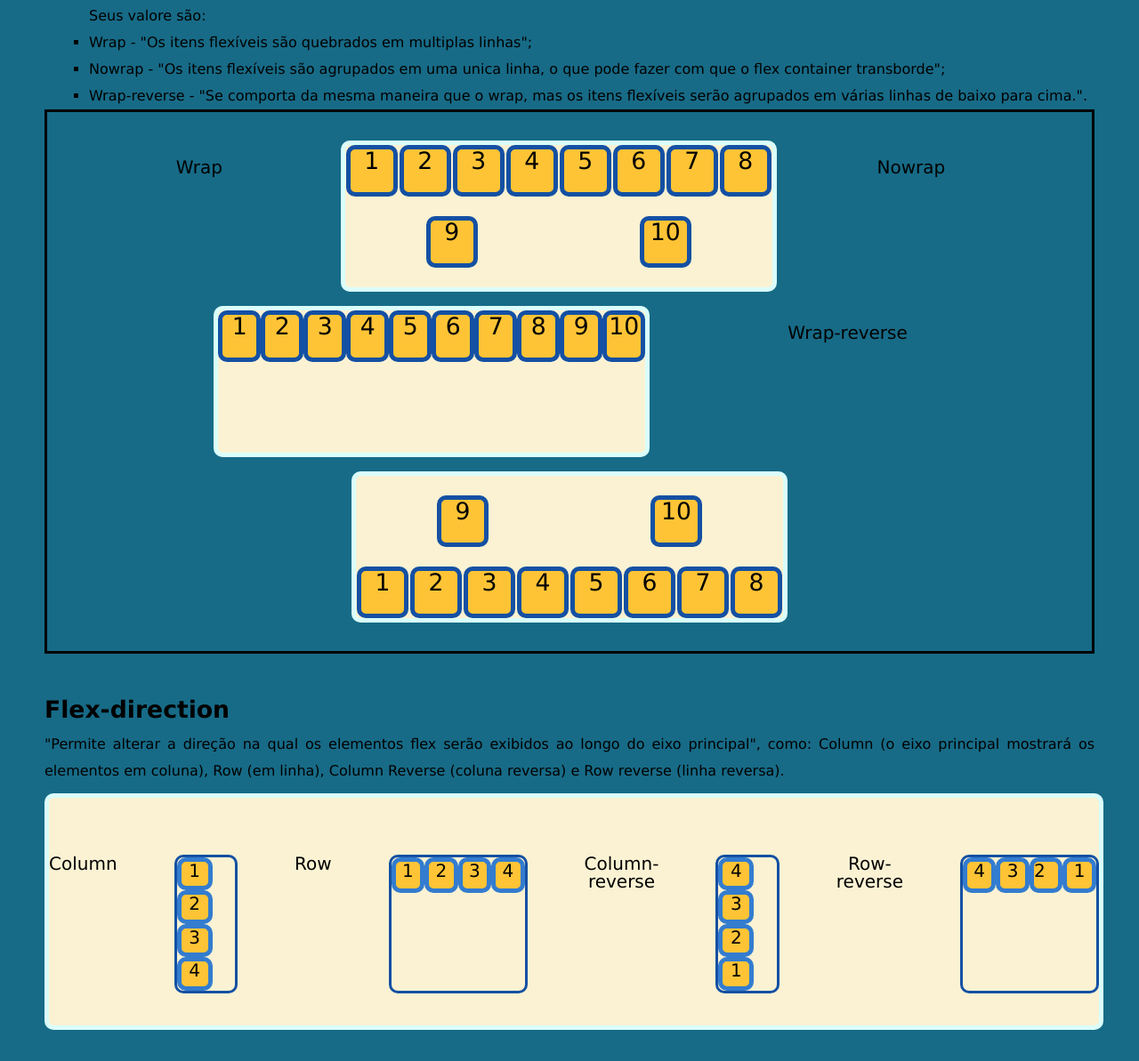
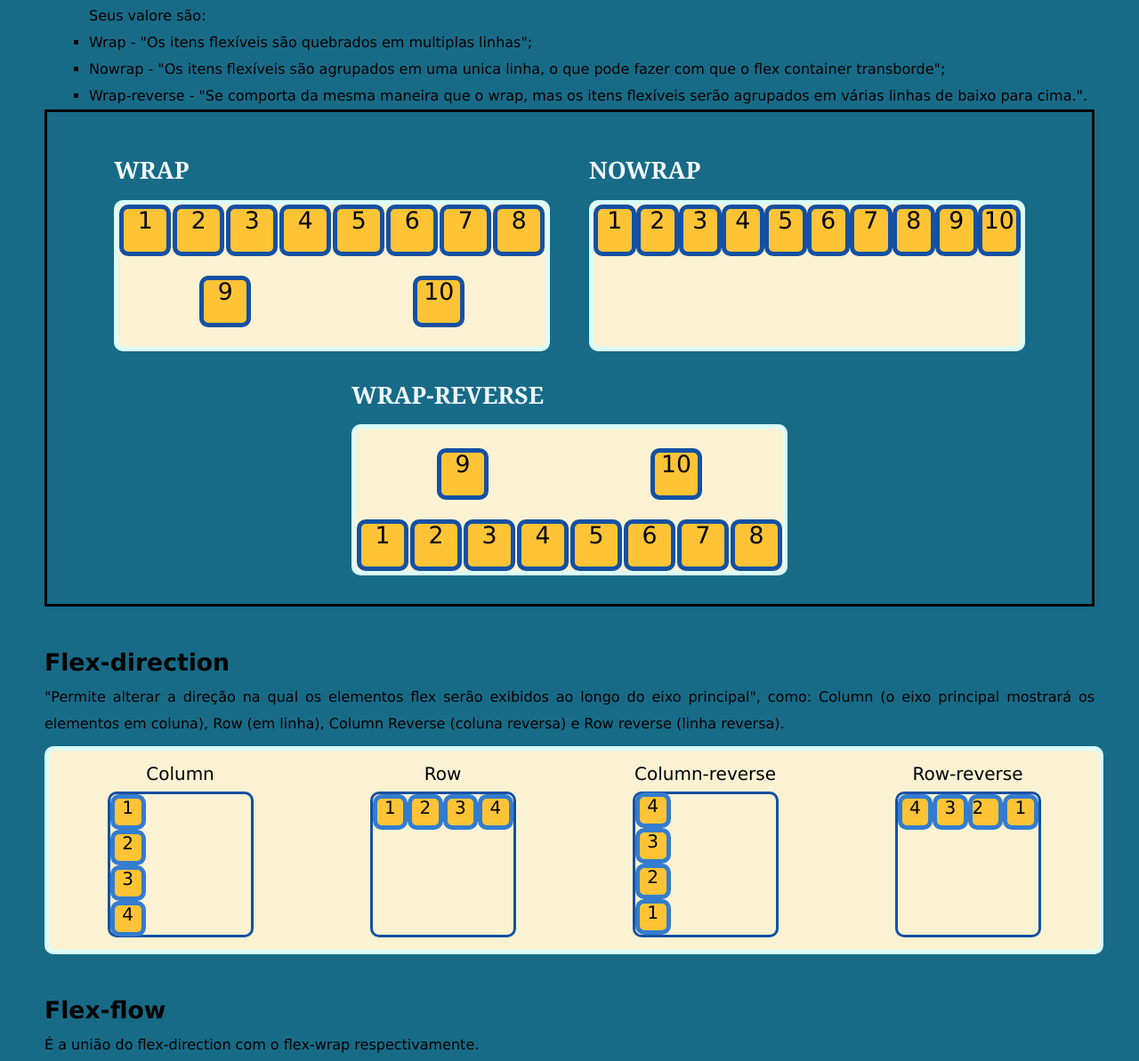
Before and after one commit to Juliana1800/flex-docs-, a plain HTML site: page index.html in a window 1280 px wide. Shown: the part 612-1805 px from the top of the page at 89% size. Drawn offline with Linux system fonts and the light colour scheme.

Commit message:
feat: Criando conteiners de titulo e contido

```diff
--- a/index.html
+++ b/index.html
@@ -1,5 +1,6 @@
 <!DOCTYPE html>
 <html lang="pt-BR">
+
 <head>
     <meta charset="UTF-8">
     <meta name="viewport" content="width=device-width, initial-scale=1.0">
@@ -7,13 +8,18 @@
     <link rel="stylesheet" href="./reset.css">
     <link rel="stylesheet" href="./style.css">
 </head>
+
 <body>
-    <h1>Flexbox Documentação</h1><hr>
+    <h1>Flexbox Documentação</h1>
+    <hr>
     <p class="espaco-do-h3">DISPLAY:FLEX;</p>
     <p class="p-descritivo">A primeira propriedade que precisa ser declarada para que o Flexbox funcione!
-    Define um container flex: inline ou blocos, ele é uni-dimensional, ou seja, podemos organizar horizontal ou verticalmente de forma a garatir que o comportem de maneira previsível oara evitar que saia do container de forma inesperada.
+        Define um container flex: inline ou blocos, ele é uni-dimensional, ou seja, podemos organizar horizontal ou
+        verticalmente de forma a garatir que o comportem de maneira previsível oara evitar que saia do container de
+        forma inesperada.
     </p>
-    <p class="descrição-propriedade">Algumas propriedades como flex-direction, justify-content e align-content já vem com os valores padrão</p>
+    <p class="descrição-propriedade">Algumas propriedades como flex-direction, justify-content e align-content já vem
+        com os valores padrão</p>
 
     <table> <!--table>(tr>th.propriedade+th*valor)+tr*3>td.propriedade+td.valor-->
         <tr>
@@ -34,98 +40,37 @@
         </tr>
     </table>
     <h1 class="titulo-exemplo">Flex-wrap</h1>
-    <p class="p-descritivo">"A propriedade flex-wrap define se os itens flexíveis são forçados a ficarem na mesma linha ou se podem ser quebradas em varias linhas. Se o argumento for valido, ele define a direção em que as linhas são empilhadas." </p>
+    <p class="p-descritivo">"A propriedade flex-wrap define se os itens flexíveis são forçados a ficarem na mesma linha
+        ou se podem ser quebradas em varias linhas. Se o argumento for valido, ele define a direção em que as linhas são
+        empilhadas." </p>
     <ul class="bullet">Seus valore são:
         <li>Wrap - "Os itens flexíveis são quebrados em multiplas linhas";
         </li>
-            <li>Nowrap - "Os itens flexíveis são agrupados em uma unica linha, o que pode fazer com que o flex container transborde";
+        <li>Nowrap - "Os itens flexíveis são agrupados em uma unica linha, o que pode fazer com que o flex container
+            transborde";
         </li>
-            <li>Wrap-reverse - "Se comporta da mesma maneira que o wrap, mas os itens flexíveis serão agrupados em várias linhas de baixo para cima.".
+        <li>Wrap-reverse - "Se comporta da mesma maneira que o wrap, mas os itens flexíveis serão agrupados em várias
+            linhas de baixo para cima.".
         </li>
     </ul>
-        <div class = "container-pai" >
-            <p class="titulos">Wrap</p>
+    <div class="container-pai">
+        <div class="container-titulo">
+            <h1 class="titulos">Wrap</h1>
             <div class=" flex container-filho wrap">
                 <div class="contido-pequeno">
-                        <p class ="font">1</p>
+                    <p class="font">1</p>
                 </div>
                 <div class="contido-pequeno">
-                        <p class ="font">2</p>
+                    <p class="font">2</p>
                 </div>
                 <div class="contido-pequeno">
-                        <p class ="font">3</p>
+                    <p class="font">3</p>
                 </div>
                 <div class="contido-pequeno">
-                        <p class ="font">4</p>
+                    <p class="font">4</p>
                 </div>
                 <div class="contido-pequeno">
-                        <p class ="font">5</p>
-                    </div>
-                    <div class="contido-pequeno">
-                        <p class="font">6</p>
-                    </div>
-                    <div class="contido-pequeno">
-                        <p class="font">7</p>
-                    </div>
-                    <div class="contido-pequeno">
-                        <p class="font">8</p>
-                    </div>
-                    <div class="contido-pequeno">
-                        <p class="font">9</p>
-                    </div>
-                    <div class="contido-pequeno">
-                        <p class="font">10</p>
-                    </div>
-            </div>
-            <h1 class="titulos">Nowrap</h1>
-            <div class="flex container-filho nowrap">
-                <div class="contido-pequeno">
-                    <p class ="font">1</p>
-                </div>
-                <div class="contido-pequeno">
-                    <p class ="font">2</p>
-                </div>
-                <div class="contido-pequeno">
-                    <p class ="font">3</p>
-                </div>
-                <div class="contido-pequeno">
-                    <p class = "font">4</p>
-                </div>
-                <div class="contido-pequeno">
-                    <p class = "font">5</p>
-                </div>
-                <div class="contido-pequeno">
-                    <p class="font">6</p>
-                </div>
-                <div class="contido-pequeno">
-                    <p class="font">7</p>
-                </div>
-                <div class="contido-pequeno">
-                    <p class="font">8</p>
-                </div>
-                <div class="contido-pequeno">
-                    <p class="font">9</p>
-                </div>
-                <div class="contido-pequeno">
-                    <p class="font">10</p>
-                </div>
-            </div>
-            <h1 class="titulos">Wrap-reverse</h1>
-            <div class="flex container-filho wrap-reverse">
-                <div class="contido-pequeno">
-                    <p class ="font">1</p>
-                </div>
-                <div class="contido-pequeno">
-                    <p class ="font">2</p>
-                </div>
-                <div class="contido-pequeno">
-                    <p class ="font">3</p>
-                </div>
-                <div class="contido-pequeno">
-                    <p class = "font">4</p>
-                </div>
-                <div class="contido-pequeno">
-                    <p class = "font">5</p>
+                    <p class="font">5</p>
                 </div>
                 <div class="contido-pequeno">
                     <p class="font">6</p>
@@ -144,11 +89,85 @@
                 </div>
             </div>
         </div>
+        <div class="container-titulo">
+        <h1 class="titulos">Nowrap</h1>
+        <div class="flex container-filho nowrap">
+            <div class="contido-pequeno">
+                <p class="font">1</p>
+            </div>
+            <div class="contido-pequeno">
+                <p class="font">2</p>
+            </div>
+            <div class="contido-pequeno">
+                <p class="font">3</p>
+            </div>
+            <div class="contido-pequeno">
+                <p class="font">4</p>
+            </div>
+            <div class="contido-pequeno">
+                <p class="font">5</p>
+            </div>
+            <div class="contido-pequeno">
+                <p class="font">6</p>
+            </div>
+            <div class="contido-pequeno">
+                <p class="font">7</p>
+            </div>
+            <div class="contido-pequeno">
+                <p class="font">8</p>
+            </div>
+            <div class="contido-pequeno">
+                <p class="font">9</p>
+            </div>
+            <div class="contido-pequeno">
+                <p class="font">10</p>
+            </div>
+        </div>
+        </div>
+        <div class="container-titulo">
+        <h1 class="titulos">Wrap-reverse</h1>
+        <div class="flex container-filho wrap-reverse">
+            <div class="contido-pequeno">
+                <p class="font">1</p>
+            </div>
+            <div class="contido-pequeno">
+                <p class="font">2</p>
+            </div>
+            <div class="contido-pequeno">
+                <p class="font">3</p>
+            </div>
+            <div class="contido-pequeno">
+                <p class="font">4</p>
+            </div>
+            <div class="contido-pequeno">
+                <p class="font">5</p>
+            </div>
+            <div class="contido-pequeno">
+                <p class="font">6</p>
+            </div>
+            <div class="contido-pequeno">
+                <p class="font">7</p>
+            </div>
+            <div class="contido-pequeno">
+                <p class="font">8</p>
+            </div>
+            <div class="contido-pequeno">
+                <p class="font">9</p>
+            </div>
+            <div class="contido-pequeno">
+                <p class="font">10</p>
+            </div>
+        </div>
+        </div>
+    </div>
     <!-- <div class = "conteiner-paiM"> -->
     <p class="titulo-exemplo">Flex-direction</p>
-            <p class="p-descritivo">"Permite alterar a direção na qual os elementos flex serão exibidos ao longo do eixo principal", como: Column (o eixo principal mostrará os elementos em coluna), Row (em linha), Column Reverse (coluna reversa) e Row reverse (linha reversa).</p>
+    <p class="p-descritivo">"Permite alterar a direção na qual os elementos flex serão exibidos ao longo do eixo
+        principal", como: Column (o eixo principal mostrará os elementos em coluna), Row (em linha), Column Reverse
+        (coluna reversa) e Row reverse (linha reversa).</p>
     <div class="flex container-direction">
-                    <p class ="font-prime">Column</p>
+        <div class="container-titulo-">
+            <p class="font-prime">Column</p>
             <div class="flex-direction contido column">
                 <div class="mini-cont">
                     <p class="font-prime">1</p>
@@ -163,7 +182,9 @@
                     <p class="font-prime">4</p>
                 </div>
             </div>
-                    <p class ="font-prime">Row</p>
+     </div>
+        <div class="container-titulo-">
+            <p class="font-prime">Row</p>
             <div class="flex-direction contido row">
                 <div class="mini-cont">
                     <p class="font-prime">1</p>
@@ -178,7 +199,9 @@
                     <p class="font-prime">4</p>
                 </div>
             </div>
-                    <p class ="font-prime">Column-reverse</p>
+        </div>
+        <div class="container-titulo-">
+            <p class="font-prime">Column-reverse</p>
             <div class="flex-direction contido column-reverse">
                 <div class="mini-cont">
                     <p class="font-prime">1</p>
@@ -193,8 +216,10 @@
                     <p class="font-prime">4</p>
                 </div>
             </div>
-                    <p class ="font-prime">Row-reverse</p>
-                    <div class="flex flex-direction contido row-reverse">
+        </div>
+        <div class="container-titulo-">
+            <p class="font-prime">Row-reverse</p>
+            <div class="flex-direction contido row-reverse">
                 <div class="mini-cont">
                     <p class="font-prime">1</p>
                 </div>
@@ -209,9 +234,11 @@
                 </div>
             </div>
         </div>
+    </div>
     <p class="titulo-exemplo">Flex-flow</p>
     <p class="p-descritivo">É a união do flex-direction com o flex-wrap respectivamente.</p>
     <div class="flex container-direction">
+        <div class="container-titulo-">
             <p class="font-prime">Column wrap</p>
             <div class="flex-direction contido column-wrap">
                 <div class="mini-cont">
@@ -227,7 +254,9 @@
                     <p class="font-prime">4</p>
                 </div>
             </div>
-                <p class ="font-prime">Row-wrap</p>
+        </div>
+        <div clas="container-titulo-">
+            <p class="font-prime">Row-wrap</p>
             <div class="flex-direction contido row-wrap">
                 <div class="mini-cont">
                     <p class="font-prime">1</p>
@@ -248,7 +277,9 @@
                     <p class="font-prime">6</p>
                 </div>
             </div>
-                <p class ="font-prime">Column-reverse Wrap</p>
+        </div>
+        <div clas="container-titulo-">
+            <p class="font-prime">Column-reverse Wrap</p>
             <div class="flex-direction contido column-reverse-wrap">
                 <div class="mini-cont">
                     <p class="font-prime">1</p>
@@ -269,7 +300,9 @@
                     <p class="font-prime">6</p>
                 </div>
             </div>
-                <p class ="font-prime">Row-reverse Wrap</p>
+        </div>
+        <div clas="container-titulo-">
+            <p class="font-prime">Row-reverse Wrap</p>
             <div class="flex-direction contido row-reverse-wrap">
                 <div class="mini-cont">
                     <p class="font-prime">1</p>
@@ -285,7 +318,11 @@
                 </div>
             </div>
         </div>
+    </div>
         <div class="espacamento">
+            <div clas="container-titulo-">
+
+            </div>
             <div class="flex container-direction">
                 <p class="font-prime">Column Wrap-reverse</p>
                 <div class="flex-direction contido column-reverse-wrap">
@@ -370,7 +407,9 @@
             </div>
         </div>
         <p class="titulo-exemplo">Align content</p>
-            <p class="p-descritivo">"Define como cada linha é alinhada dentro de um contêiner flexbox/grid. Aplica-se apenas se flex-wrap: wrap estiver presente e se houver várias linhas de itens flexbox/grid. Cada linha preencherá apenas o espaço que precisa."</p>
+        <p class="p-descritivo">"Define como cada linha é alinhada dentro de um contêiner flexbox/grid. Aplica-se apenas
+            se flex-wrap: wrap estiver presente e se houver várias linhas de itens flexbox/grid. Cada linha preencherá
+            apenas o espaço que precisa."</p>
         <h1 class="titulos">Center</h1>
         <p class="p-descritivo">" Centralizados no contêiner."</p>
         <div class="flex container align-content-center">
@@ -415,22 +454,23 @@
             </div>
         </div>
         <h1 class="titulos">Flex-Start</h1>
-        <p class="p-descritivo">"Cada linha preencherá apenas o espaço necessário. Todos eles se moverão em direção ao início do eixo cruzado do contêiner flexbox/grid."</p>
+        <p class="p-descritivo">"Cada linha preencherá apenas o espaço necessário. Todos eles se moverão em direção ao
+            início do eixo cruzado do contêiner flexbox/grid."</p>
         <div class=" flex container align-content-flex-start">
             <div class="contido-pequeno">
-                <p class ="font">1</p>
+                <p class="font">1</p>
             </div>
             <div class="contido-maior">
-                <p class ="font">2</p>
+                <p class="font">2</p>
             </div>
             <div class="contido-pequeno">
-                <p class ="font">3</p>
+                <p class="font">3</p>
             </div>
             <div class="contido-pequeno">
-                <p class ="font">4</p>
+                <p class="font">4</p>
             </div>
             <div class="contido-pequeno">
-                <p class ="font">5</p>
+                <p class="font">5</p>
             </div>
             <div class="contido-pequeno">
                 <p class="font">6</p>
@@ -458,7 +498,8 @@
             </div>
         </div>
         <h1 class="titulos">Flex-End</h1>
-        <p class="p-descritivo">"Todos eles se moverão em direção ao final do eixo cruzado do contêiner flexbox/grade."</p>
+        <p class="p-descritivo">"Todos eles se moverão em direção ao final do eixo cruzado do contêiner flexbox/grade."
+        </p>
         <div class="flex container align-content-flex-end">
             <div class="contido-pequeno">
                 <p class="font">1</p>
@@ -501,7 +542,8 @@
             </div>
         </div>
         <h1 class="titulos">Space-between</h1>
-        <p class="p-descritivo">"O espaço restante aparecerá entre as linhas. Distribui os itens uniformemente. O primeiro item está alinhado com o início, o último está alinhado com o final."</p>
+        <p class="p-descritivo">"O espaço restante aparecerá entre as linhas. Distribui os itens uniformemente. O
+            primeiro item está alinhado com o início, o último está alinhado com o final."</p>
         <div class="flex container align-content-space-between">
             <div class="contido-pequeno">
                 <p class="font">1</p>
@@ -544,7 +586,8 @@
             </div>
         </div>
         <h1 class="titulos">Space-Around</h1>
-        <p class="p-descritivo">"O espaço restante será distribuído igualmente pelas linhas: antes da primeira linha, entre as duas e depois da última."</p>
+        <p class="p-descritivo">"O espaço restante será distribuído igualmente pelas linhas: antes da primeira linha,
+            entre as duas e depois da última."</p>
         <div class="flex container align-content-space-around">
             <div class="contido-pequeno">
                 <p class="font">1</p>
@@ -587,7 +630,8 @@
             </div>
         </div>
         <h1 class="titulos">Strech</h1>
-        <p class="p-descritivo">"Distribui os itens uniformemente. Estica itens de tamanho 'automático' para caber no contêiner."</p>
+        <p class="p-descritivo">"Distribui os itens uniformemente. Estica itens de tamanho 'automático' para caber no
+            contêiner."</p>
         <div class="flex container align-content-stretch">
             <div class="contido-maior">
                 <p class="font">1</p>
@@ -630,7 +674,8 @@
             </div>
         </div>
         <p class="titulo-exemplo">Align Items</p>
-        <p class="p-descritivo">"Define como os itens do flexbox são alinhados de acordo com o eixo cruzado, dentro de uma linha de um contêiner flexbox.Por padrão, o eixo cruzado é vertical."</p>
+        <p class="p-descritivo">"Define como os itens do flexbox são alinhados de acordo com o eixo cruzado, dentro de
+            uma linha de um contêiner flexbox.Por padrão, o eixo cruzado é vertical."</p>
         <h1 class="titulos">Center</h1>
         <p class="p-descritivo">"Alinhado verticalmente ao centro."</p>
         <div class="flex container align-items-center">
@@ -727,7 +772,7 @@
                 <p class="font">2</p>
             </div>
             <div class="contido-pequeno">
-                <p class = "font">3</p>
+                <p class="font">3</p>
             </div>
             <div class="contido-pequeno">
                 <p class="font">4</p>
@@ -761,13 +806,15 @@
             </div>
         </div>
         <h1 class="titulos">Baseline</h1>
-        <p class="p-descritivo">"Os itens do flexbox são alinhados na linha de base do eixo cruzado. Por padrão, o eixo cruzado é vertical. Isso significa que os itens do flexbox se alinharão para que a linha de base do texto seja alinhada ao longo de uma linha horizontal."</p>
+        <p class="p-descritivo">"Os itens do flexbox são alinhados na linha de base do eixo cruzado. Por padrão, o eixo
+            cruzado é vertical. Isso significa que os itens do flexbox se alinharão para que a linha de base do texto
+            seja alinhada ao longo de uma linha horizontal."</p>
         <div class="flex container align-items-baseline">
             <div class="contido-pequeno">
                 <p class="font">1</p>
             </div>
             <div class="contido-maior">
-                <p class ="font">2</p>
+                <p class="font">2</p>
             </div>
             <div class="contido-pequeno">
                 <p class="font">3</p>
@@ -810,7 +857,7 @@
                 <p class="font">1</p>
             </div>
             <div class="contido-pequeno">
-                <p class ="font">2</p>
+                <p class="font">2</p>
             </div>
             <div class="contido-pequeno">
                 <p class="font">3</p>
@@ -847,7 +894,8 @@
             </div>
         </div>
         <p class="titulo-exemplo">Justify-content</p>
-        <p class="p-descritivo">"Define como o navegador distribui o espaço entre e ao redor dos itens de conteúdo ao longo do eixo principal de um flex container."</p>
+        <p class="p-descritivo">"Define como o navegador distribui o espaço entre e ao redor dos itens de conteúdo ao
+            longo do eixo principal de um flex container."</p>
         <h1 class="titulos">Center</h1>
         <p class="p-descritivo">"Os itens do flexbox são centralizados ao longo do eixo principal do contêiner."</p>
         <div class="flex container justify-center">
@@ -1017,7 +1065,8 @@
             </div>
         </div>
         <h1 class="titulos">Space-around</h1>
-        <p class="p-descritivo">"O espaço é distribuído em torno dos itens do flexbox: isso adiciona espaço antes do primeiro item e depois do último."</p>
+        <p class="p-descritivo">"O espaço é distribuído em torno dos itens do flexbox: isso adiciona espaço antes do
+            primeiro item e depois do último."</p>
         <div class="flex container justify-space-around">
             <div class="contido-maior">
                 <p class="font">1</p>
@@ -1060,7 +1109,8 @@
             </div>
         </div>
         <h1 class="titulos">Space-evenly</h1>
-        <p class="p-descritivo">"Distribui os itens uniformemente Os espaços iniciais, intermediários e finais têm tamanhos iguais." Usei o Flex-wrap: wrap; para melhor visualização.</p>
+        <p class="p-descritivo">"Distribui os itens uniformemente Os espaços iniciais, intermediários e finais têm
+            tamanhos iguais." Usei o Flex-wrap: wrap; para melhor visualização.</p>
         <div class="flex container justify-space-evenly">
             <div class="contido-pequeno">
                 <p class="font">1</p>
@@ -1107,4 +1157,5 @@
 <footer>
     <p class="final">Trabalho de compreensão do Flexbox - Juliana Ritomi Tokura 01/10/2023</p>
 </footer>
+
 </html>
--- a/style.css
+++ b/style.css
@@ -18,7 +18,6 @@ body {
 }
 
 body h1:first-child {
-    margin-bottom: 10px 0 0 10px;
     text-transform: uppercase;
     font-size: 20pt;
     font-family: Georgia, 'Times New Roman', Times, serif;
@@ -124,6 +123,7 @@ th, td {
     font-size: 15pt;
     font-family: var(--fontbody);
     text-align:center;
+    margin-bottom: 10px;
 }
 .container-pai {
     display: flex;
@@ -133,6 +133,10 @@ th, td {
     border: #000 solid;
     row-gap: 1rem;
     padding: 2rem;
+    animation-duration: 3s;
+    animation-name: slidein;
+    animation-iteration-count: infinite;
+    animation-direction: alternate;
 
 }
 
@@ -164,17 +168,16 @@ th, td {
     border: 5px solid var(--corprimaria); /* equivalente à cor #000000 - sempre queo pares forem iguais posso resumir o código*/
     border-radius: 10px;
     justify-content: space-around;
-    padding: 4rem 0;
-    gap: 4rem;
+    padding: 1rem 0 5rem 0;
 }
 
-.contido {
-    width: 150px;
-    height: 150px;
+/* .contido {
+    width: 155px;
+    height: 155px;
     background-color: var(--cordefundocaixa);
     border: 5px solid var(--corsecudaria);
     border-radius: 10px;
-}
+} */
 .contido-pequeno {
     width: 3rem;
     height: 3rem;
@@ -193,10 +196,11 @@ th, td {
     padding: 2rem;
 }
 .flex-direction {
-    width: 150px;
-    height: 150px;
+    width: 158px;
+    height: 158px;
     border: 3px solid var(--corsecudaria);
     display: flex;
+    border-radius: 10px;
 
 }
 .mini-cont {
```
Lines whose indentation alone changed are shown as unchanged.
